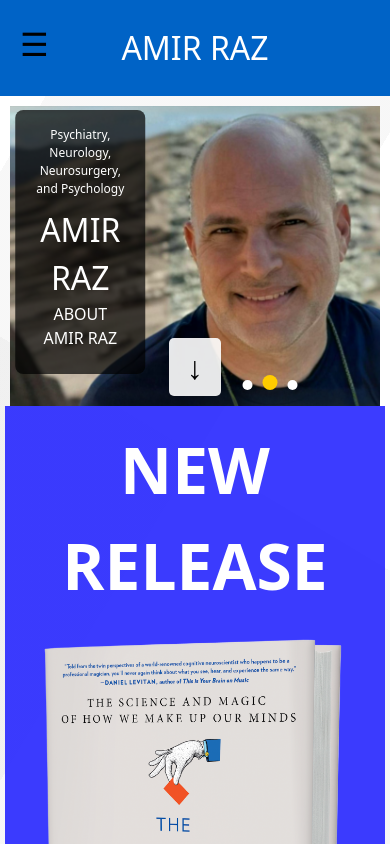
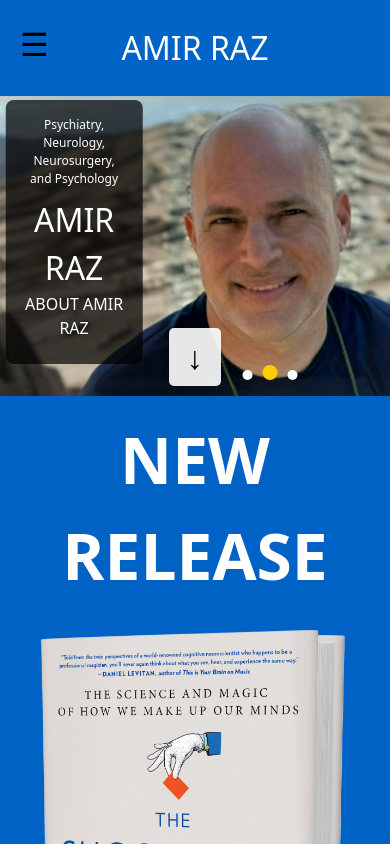
Before and after one commit to lucasadilla/raz, a Next.js app: page / in a window 390 px wide. Built offline with nearby package versions, Linux system fonts and the light colour scheme.

Commit message:
little change for mobile

```diff
--- a/styles/global.css
+++ b/styles/global.css
@@ -473,7 +473,7 @@ html, body {
 
 /* styles/global.css */
 .blue-banner {
-    background-color: rgba(39, 39, 255, 0.9);
+    background-color: rgb(0, 98, 196);
     padding: 2rem;
     display: flex;
     flex-direction: column;
@@ -1193,10 +1193,6 @@ html, body {
         width: 100%; /* Take full width of navbar */
     }
 
-    .navbar-items.open li {
-        width: 100%; /* Ensure each link takes full width */
-        margin: 10px 0; /* Add spacing between links */
-    }
 
     .search-form.open {
         margin-top: 20px; /* Add spacing above the search bar */
@@ -1255,7 +1251,6 @@ html, body {
 
     .left-images img {
         max-width: 100px;
-        margin: 0.5rem;
     }
 
     .book-image-index {
@@ -1282,7 +1277,6 @@ html, body {
     }
 
     .main-content.index-page {
-        padding: 10px;
     }
 
     .banner {
```
